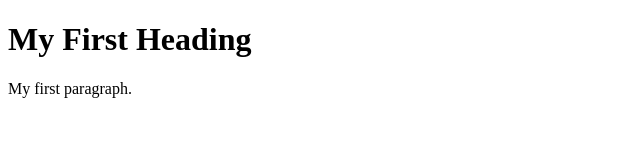
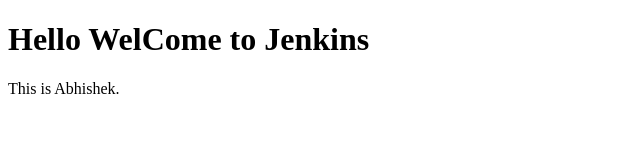
Before and after one commit to AT-007/jenkins-class-repo1, a plain HTML site: page index.html in a window 1280 px wide. Shown: the whole page, without its empty margins (0-640 px from the left). Drawn offline with Linux system fonts and the light colour scheme.

Commit message:
sec comment2

```diff
--- a/index.html
+++ b/index.html
@@ -5,8 +5,8 @@
 </head>
 <body>
 
-<h1>My First Heading</h1>
-<p>My first paragraph.</p>
+<h1>Hello WelCome to Jenkins</h1>
+<p>This is Abhishek.</p>
 
 </body>
 </html>
```
